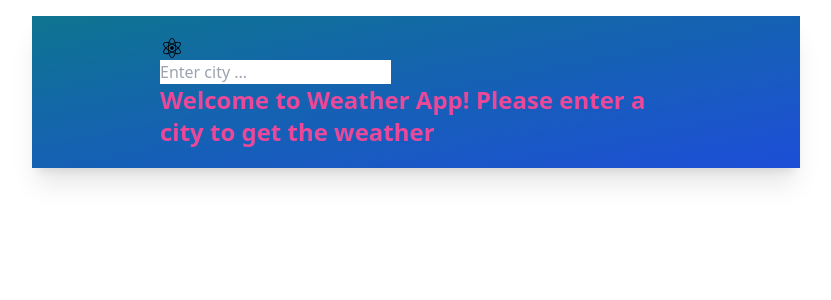
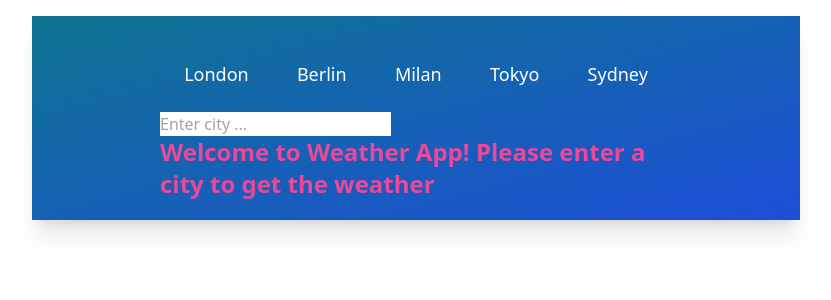
Before and after one commit to sylbaerchen/weather-app, a React (Create React App) app in the folder weather-app/: page / in a window 1280 px wide. Shown: the top 300 px of the page, without its empty margins (224-1055 px from the left). Built offline with nearby package versions, Linux system fonts and the light colour scheme; no server answers.

Commit message:
✨  add quick links top button

```diff
--- a/weather-app/src/App.js
+++ b/weather-app/src/App.js
@@ -1,5 +1,6 @@
 import React, {useState} from 'react'
 import UilReact from '@iconscout/react-unicons/icons/uil-react'
+import TopButtons from './components/TopButtons'
 
 function App() {
 
@@ -17,7 +18,7 @@
 
   return (
     <div className='mx-auto max-w-screen-md mt-4 py-5 px-32 bg-gradient-to-br from-cyan-700 to-blue-700 h-fit shadow-xl'>
-      <UilReact/>
+      <TopButtons/>
       <input
       className='input'
       placeholder='Enter city ...'
--- /dev/null
+++ b/weather-app/src/components/TopButtons.jsx
@@ -0,0 +1,36 @@
+import React from 'react'
+
+function TopButtons() {
+    const cities = [
+        {
+            id: 1,
+            title: 'London',
+        },
+        {
+            id: 2,
+            title: 'Berlin',
+        },
+        {
+            id: 3,
+            title: 'Milan',
+        },
+        {
+            id: 4,
+            title: 'Tokyo',
+        },
+        {
+            id: 5,
+            title: 'Sydney',
+        },
+    ]
+  return (
+
+    <div className='flex items-center justify-around my-6'>
+    {cities.map((city) => (
+    <button key='id' className='text-white text-lg font-medium'>{city.title}</button>
+    ))}
+    </div>
+  )
+}
+
+export default TopButtons
```
